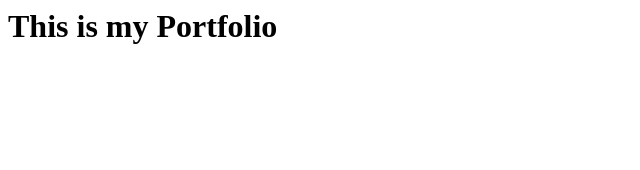
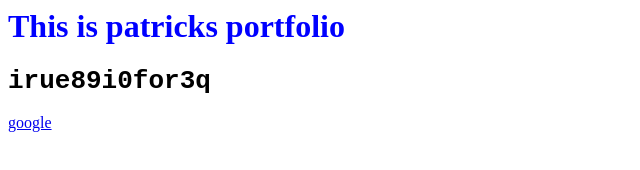
Before and after one commit to ics-ASH/portfolio-websites-patrickk11, a plain HTML site: page index.html in a window 1280 px wide. Shown: the whole page, without its empty margins (0-640 px from the left). Drawn offline with Linux system fonts and the light colour scheme.

Commit message:
efrw3q2ERTHR

```diff
--- a/index.html
+++ b/index.html
@@ -1,3 +1,4 @@
-<html>
-  <h1>This is my Portfolio</h1>
-</html>
+<title>patricks portfolio website</title>
+<h1 style="font-size: xx-large;""><h1 style="color: blue;"</h1>This is patricks portfolio</h1>
+<h1 style="font-family: monospace;">irue89i0for3q</h1>
+<a href="https://www.google.com/">google</a>
```
